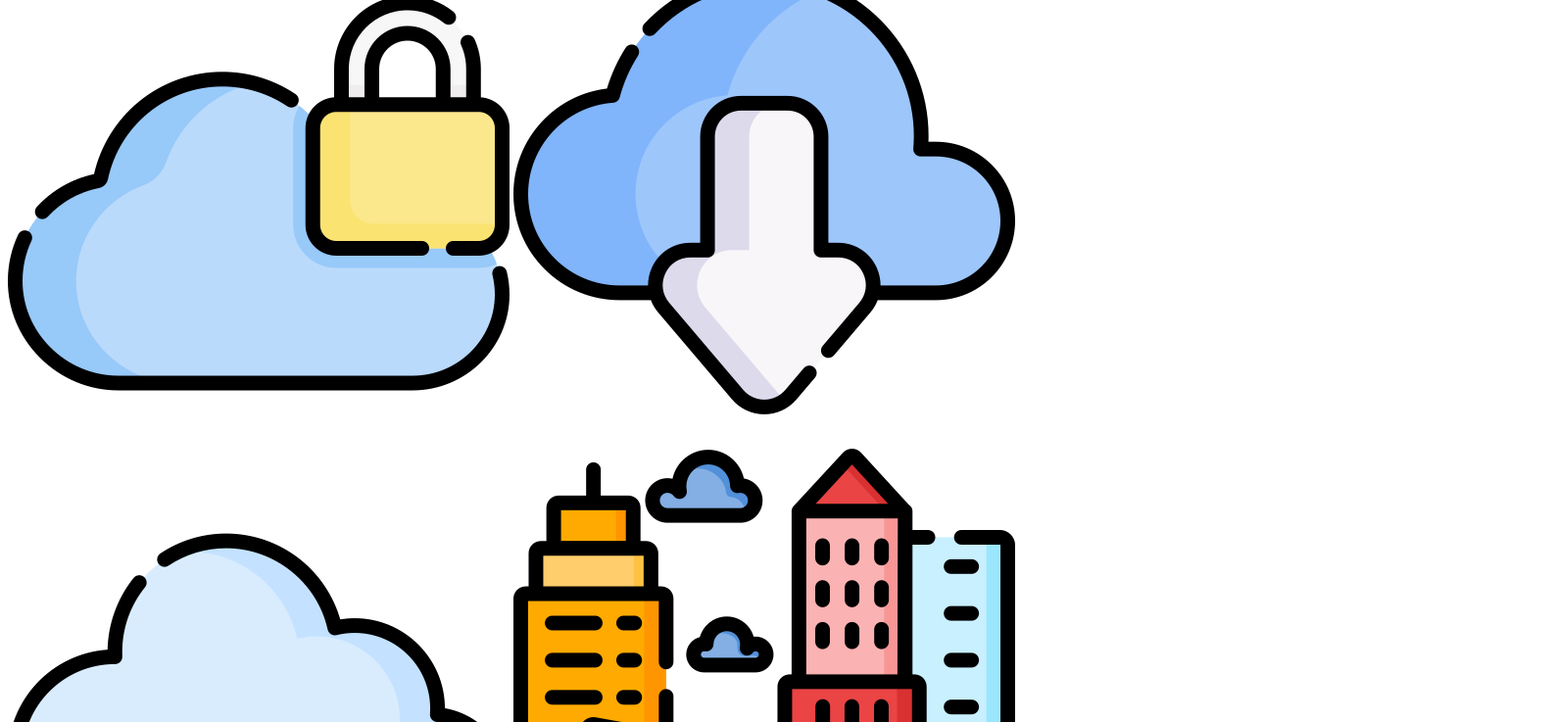
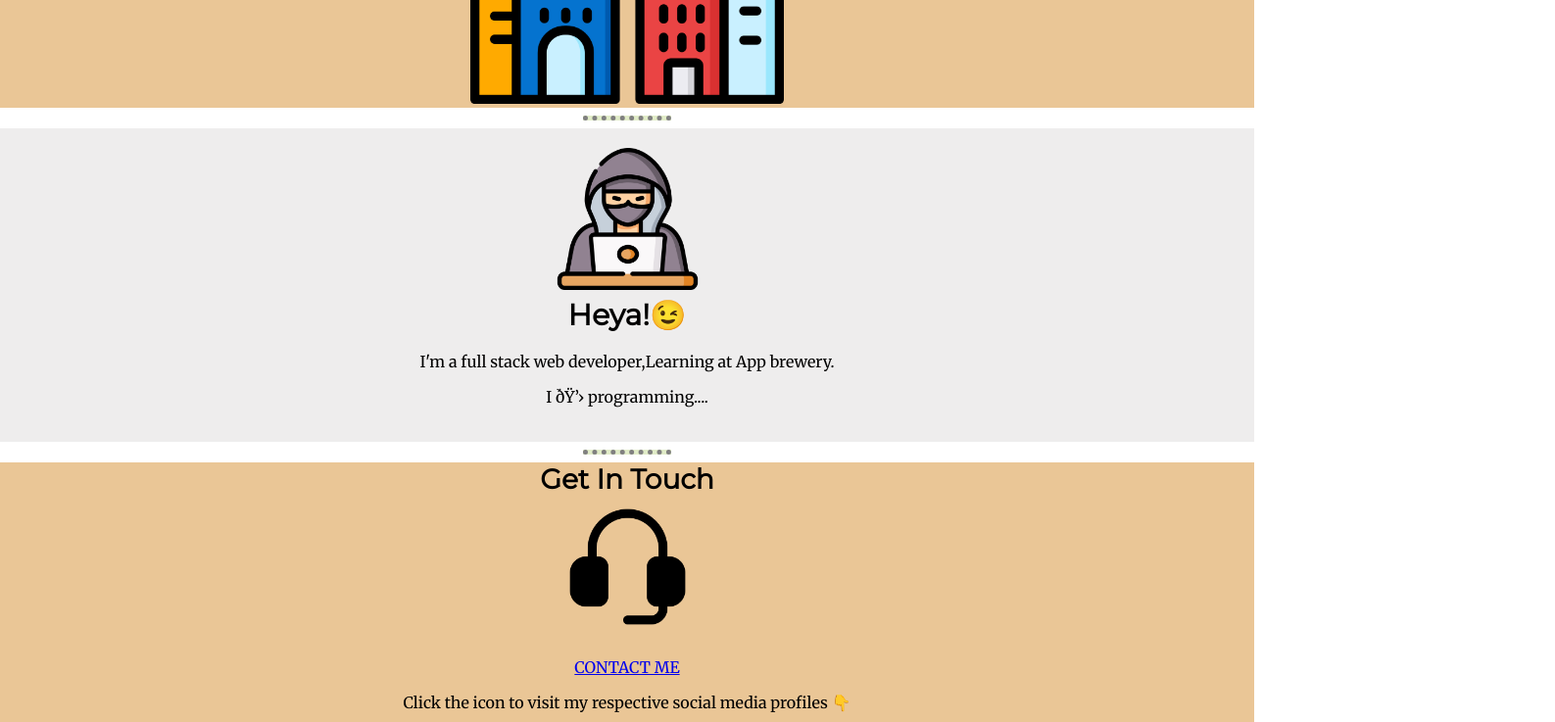
Before and after one commit to nirant-nk/CSSproj, a plain HTML site: page index.html in a window 1280 px wide. Shown: the part 710-1447 px from the top of the page at 98% size, 1587 px wide, since content can reach past the window. Drawn offline with Linux system fonts and the light colour scheme.

Commit message:
Update index.html

```diff
--- a/index.html
+++ b/index.html
@@ -5,7 +5,7 @@
     <meta name="viewport" content="width=device-width, initial-scale=1.0">
     <title>CSS project</title>
     <link rel="icon" href="favicon (1).ico"/>
-    <link rel="stylesheet" href="style.css" />
+    <link rel="stylesheet" href="styles.css" />
     <link rel="preconnect" href="https://fonts.googleapis.com">
     <link rel="preconnect" href="https://fonts.gstatic.com" crossorigin>
     <link href="https://fonts.googleapis.com/css2?family=Merriweather&family=Montserrat&family=Sacramento&display=swap" rel="stylesheet">
@@ -27,7 +27,7 @@
     <main>
         <div class="mid_c">
             <img src="coder.png" alt="profile-animate" class="profile" />
-            <h3 style="font-size:30px; margin:0; padding:3px; ">Heya!ðŸ˜‰</h3>
+            <h3 style="font-size:30px; margin:0; padding:3px; ">Heya!😉</h3>
             <p>I'm a full stack web developer,Learning at App brewery. </p>
             <p>I ðŸ’› programming....</p>
         </div>
@@ -40,7 +40,7 @@
             <img src="support.png" alt="getintouch"  class="profile"/>
             <P><a href="contactme.html">CONTACT ME</a></P>
             <p class="links">
-                <p>Click the icon to visit my respective social media profiles ðŸ‘‡</p>
+                <p>Click the icon to visit my respective social media profiles 👇</p>
                 <a href="https://instagram.com/nirant_nk?igshid=ZGUzMzM3NWJi0Q==" ><span id="1"><img src="instagram.png" alt="click-to-visit-my-instagram" class="socials" /></span> <a/>
                 <a href="https://wa.me/9260111174"> <span id="2"><img src="whatsapp.png" alt="click-to-message-me-on-whatsapp" class="socials" /></span></a>
                 <a href="https://nirant-nk.github.io/CSSproj/"><span id="3"> <img src="website.png" alt="click-to-visit-my-website" class="socials" /></span></a></p>
```
